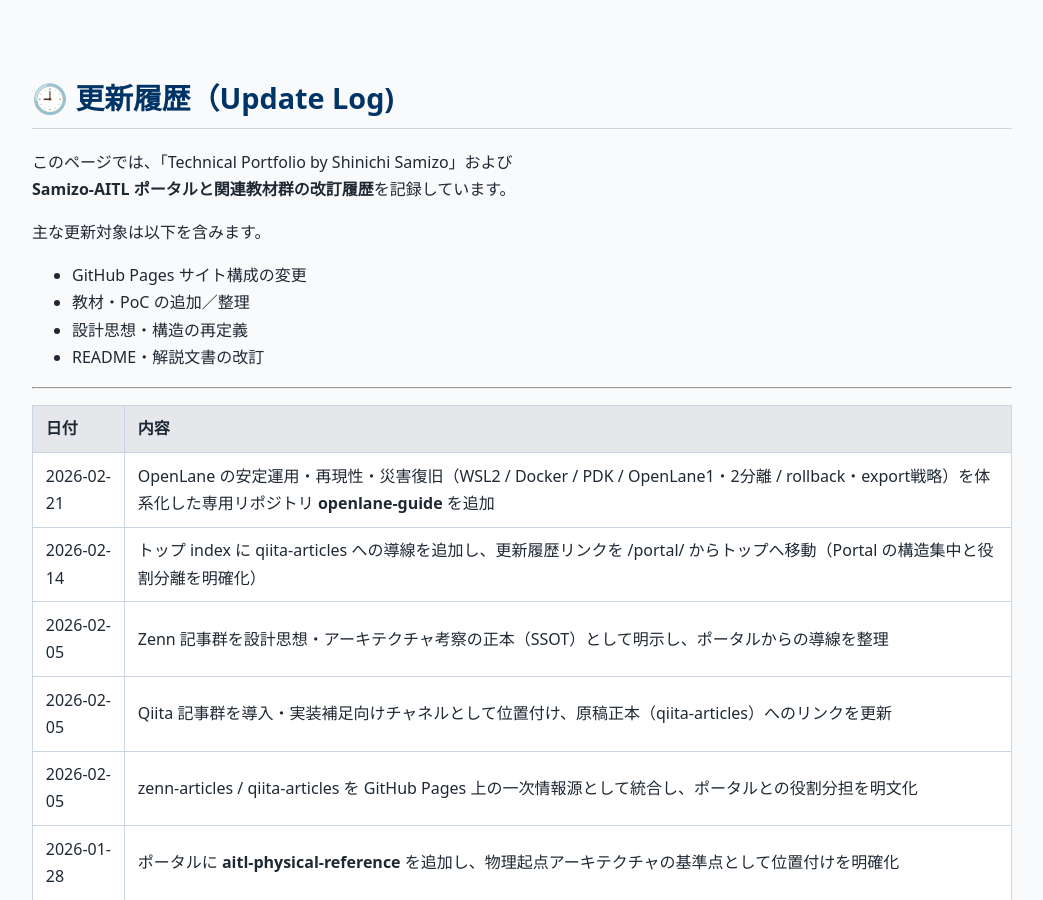
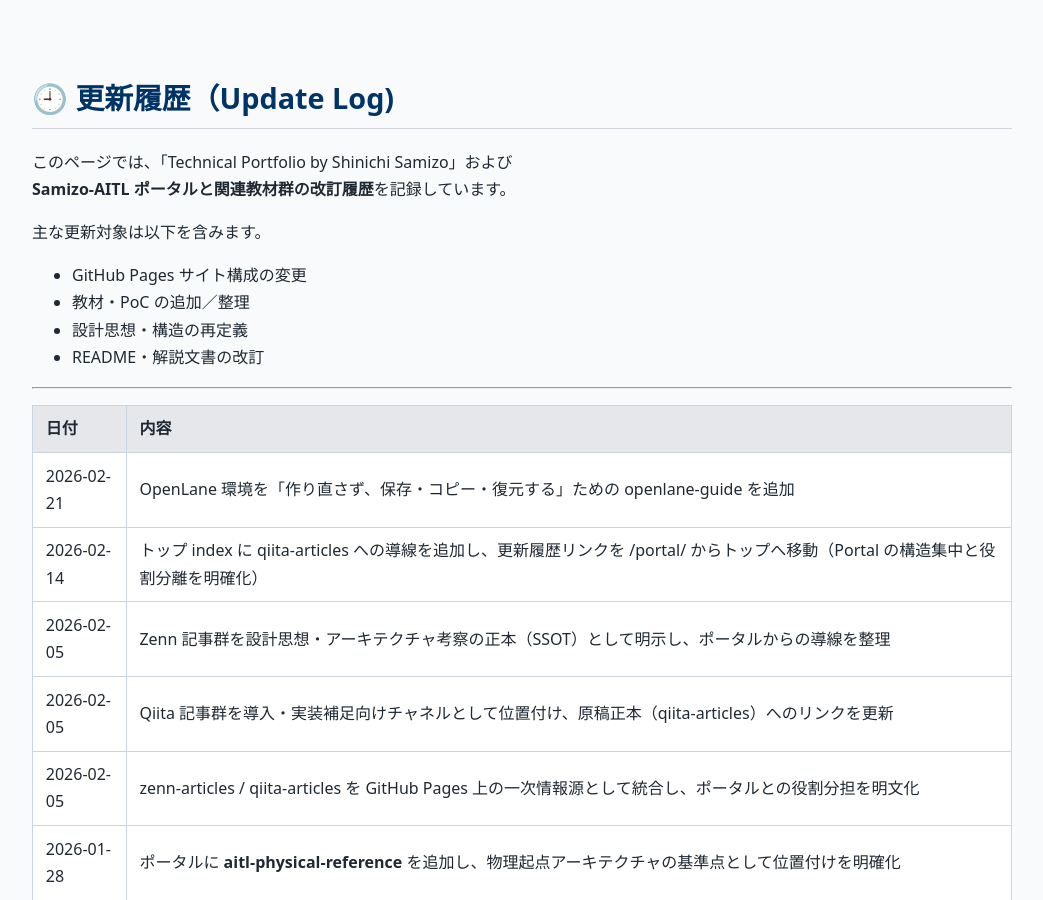
Before and after one commit to Samizo-AITL/Samizo-AITL.github.io, a Jekyll site: the page built from about/update/index.md, in a window 1280 px wide and 900 px high. Shown: the whole window, without its empty margins (118-1161 px from the left). Built offline with Jekyll 4.4.1, drawn with Linux system fonts in a browser that asks for light colours.

Commit message:
Update index.md

```diff
--- a/about/update/index.md
+++ b/about/update/index.md
@@ -20,7 +20,7 @@ description: Samizo-AITLおよび関連教材の改訂履歴（GitHub Pagesポ
 
 | 日付       | 内容 |
 |------------|------|
-| 2026-02-21 | OpenLane の安定運用・再現性・災害復旧（WSL2 / Docker / PDK / OpenLane1・2分離 / rollback・export戦略）を体系化した専用リポジトリ **openlane-guide** を追加 |
+| 2026-02-21 | OpenLane 環境を「作り直さず、保存・コピー・復元する」ための openlane-guide を追加 |
 | 2026-02-14 | トップ index に qiita-articles への導線を追加し、更新履歴リンクを /portal/ からトップへ移動（Portal の構造集中と役割分離を明確化） |
 | 2026-02-05 | Zenn 記事群を設計思想・アーキテクチャ考察の正本（SSOT）として明示し、ポータルからの導線を整理 |
 | 2026-02-05 | Qiita 記事群を導入・実装補足向けチャネルとして位置付け、原稿正本（qiita-articles）へのリンクを更新 |
```
